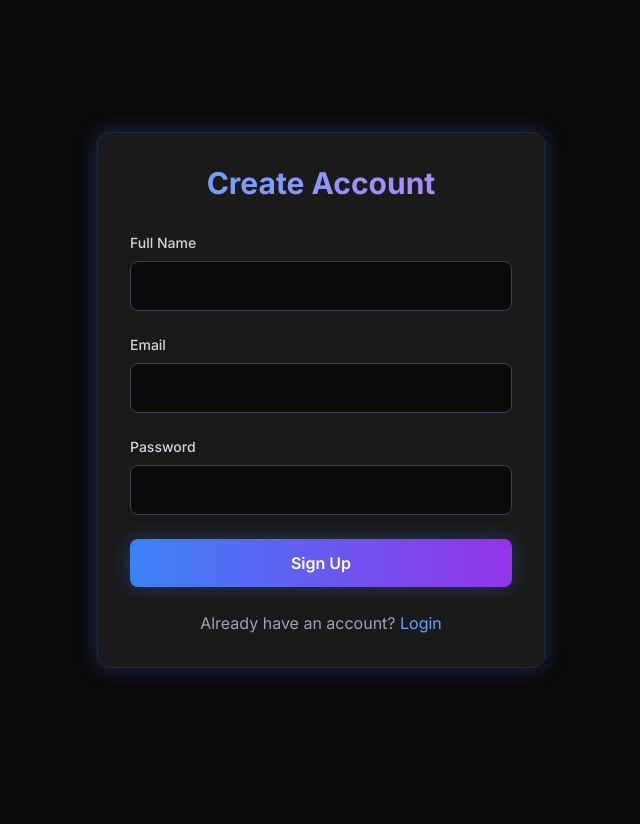
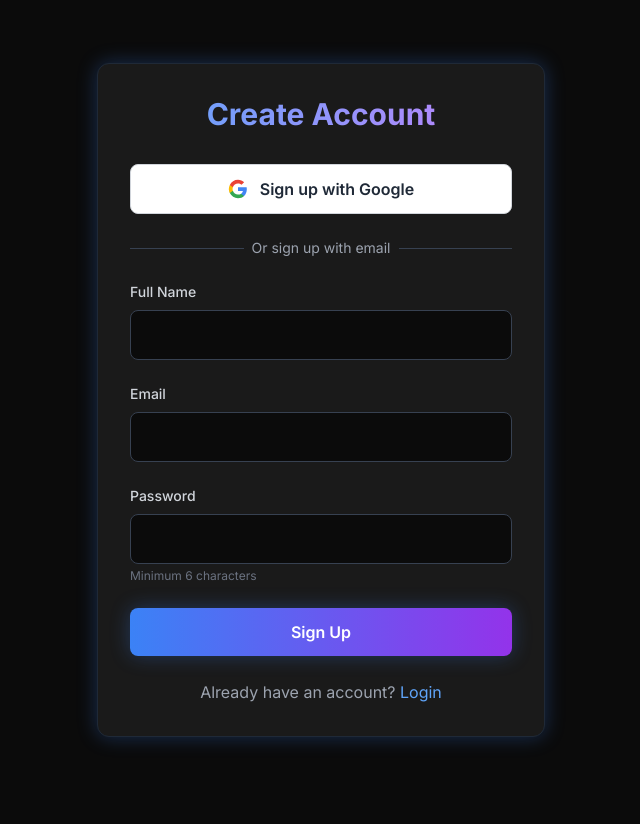
Before and after one commit to bantervines-bit/odbyte, a Flask app: page /signup in a window 1280 px wide. Shown: the part 65-889 px from the top of the page, without its empty margins (319-959 px from the left). Run offline with Flask 3, Linux system fonts and the light colour scheme; some libraries are stand-ins or nearby versions.

Commit message:
Update signup.html

```diff
--- a/templates/signup.html
+++ b/templates/signup.html
@@ -10,6 +10,29 @@
                 Create Account
             </h2>
 
+            <!-- Google Signup Button - Added First -->
+            <a href="{{ url_for('auth_google') }}"
+               class="w-full flex items-center justify-center gap-3 py-3 bg-white hover:bg-gray-100 text-gray-800 rounded-lg font-semibold transition border border-gray-300 mb-6">
+                <svg class="w-5 h-5" viewBox="0 0 24 24">
+                    <path fill="#4285F4" d="M22.56 12.25c0-.78-.07-1.53-.2-2.25H12v4.26h5.92c-.26 1.37-1.04 2.53-2.21 3.31v2.77h3.57c2.08-1.92 3.28-4.74 3.28-8.09z"/>
+                    <path fill="#34A853" d="M12 23c2.97 0 5.46-.98 7.28-2.66l-3.57-2.77c-.98.66-2.23 1.06-3.71 1.06-2.86 0-5.29-1.93-6.16-4.53H2.18v2.84C3.99 20.53 7.7 23 12 23z"/>
+                    <path fill="#FBBC05" d="M5.84 14.09c-.22-.66-.35-1.36-.35-2.09s.13-1.43.35-2.09V7.07H2.18C1.43 8.55 1 10.22 1 12s.43 3.45 1.18 4.93l2.85-2.22.81-.62z"/>
+                    <path fill="#EA4335" d="M12 5.38c1.62 0 3.06.56 4.21 1.64l3.15-3.15C17.45 2.09 14.97 1 12 1 7.7 1 3.99 3.47 2.18 7.07l3.66 2.84c.87-2.6 3.3-4.53 6.16-4.53z"/>
+                </svg>
+                Sign up with Google
+            </a>
+
+            <!-- Divider -->
+            <div class="relative my-6">
+                <div class="absolute inset-0 flex items-center">
+                    <div class="w-full border-t border-gray-700"></div>
+                </div>
+                <div class="relative flex justify-center text-sm">
+                    <span class="px-2 bg-[#1a1a1a] text-gray-400">Or sign up with email</span>
+                </div>
+            </div>
+
+            <!-- Email/Password Signup Form -->
             <form method="POST" action="{{ url_for('signup') }}">
                 <div class="space-y-6">
                     <div>
@@ -28,6 +51,7 @@
                         <label class="block text-sm font-medium text-gray-300 mb-2">Password</label>
                         <input type="password" name="password" required minlength="6"
                                class="w-full px-4 py-3 bg-[#0b0b0b] border border-gray-700 rounded-lg text-white focus:border-blue-500 focus:outline-none transition">
+                        <p class="text-xs text-gray-500 mt-1">Minimum 6 characters</p>
                     </div>
 
                     <button type="submit"
```
